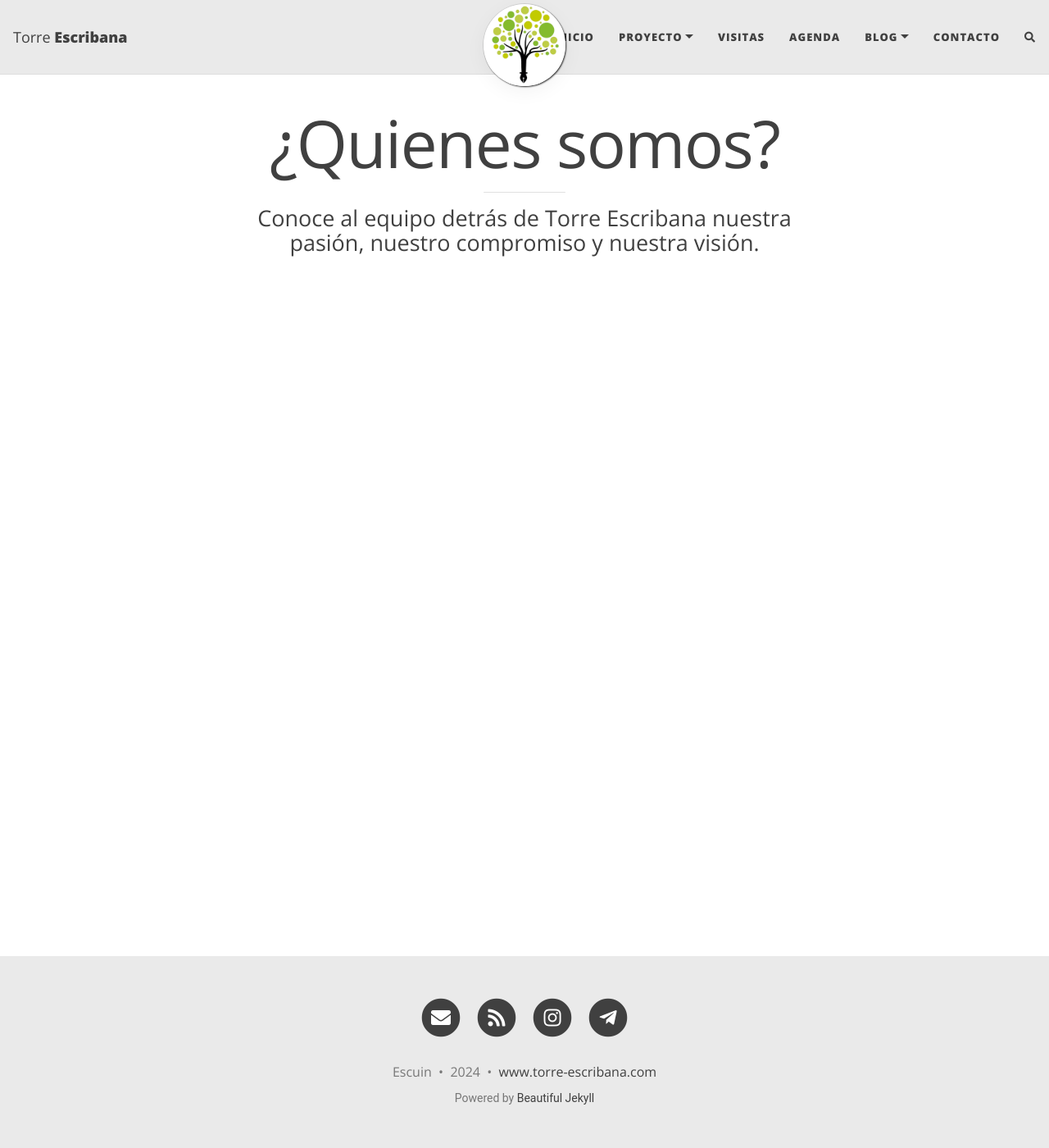
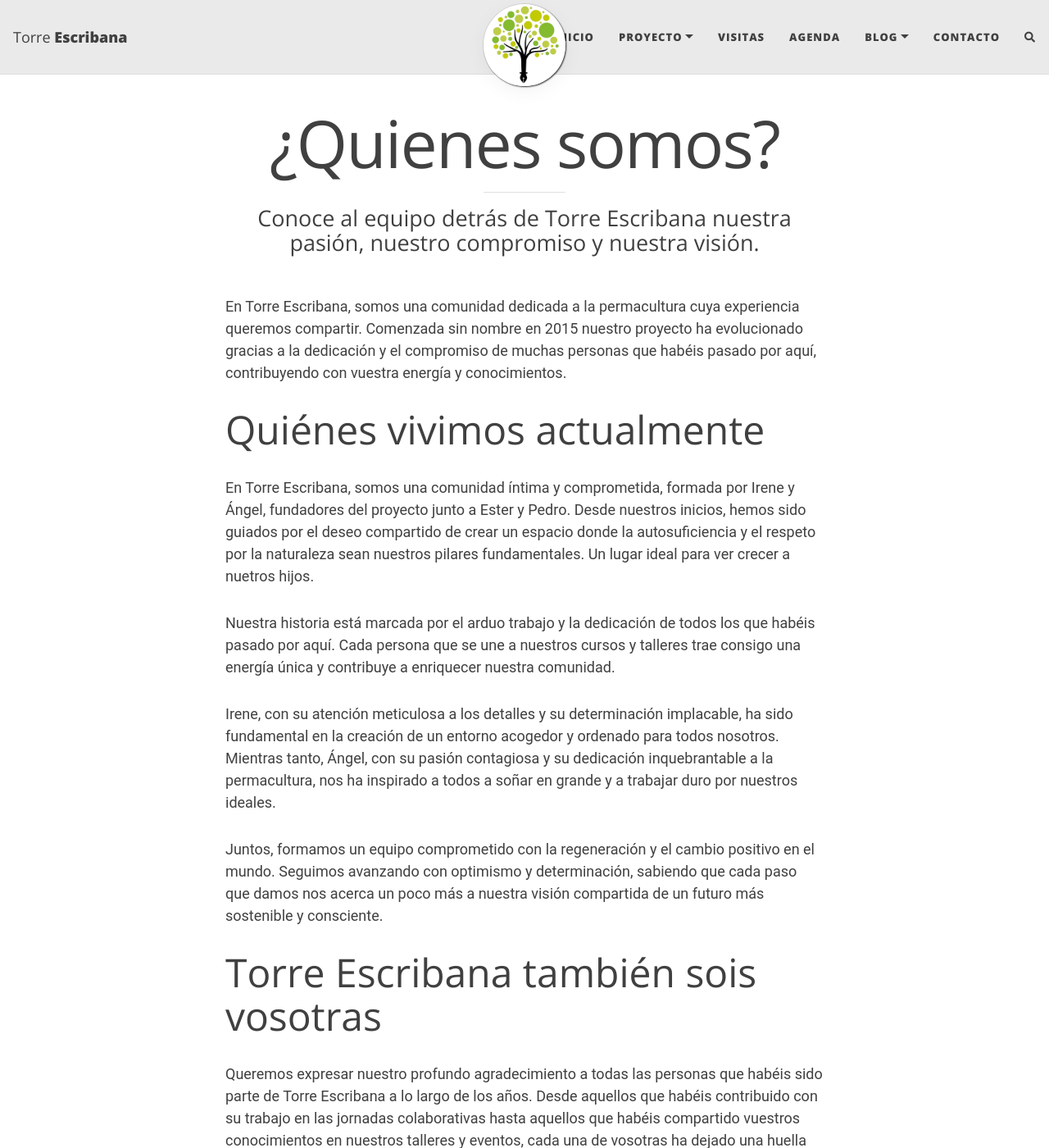
Before and after one commit to PermaculturaAragon/Web-TorreEscribana, a Jekyll site: the page built from nosotras.md, in a window 1280 px wide and 1400 px high. Shown: the whole window at 82% size. Built offline with Jekyll 4.4.1, drawn with Linux system fonts in a browser that asks for light colours; nearby versions of some CDN libraries; comment, search, counter and statistics services are not loaded; some of the changed text lies outside the part shown.

Commit message:
actualizado QUIENES SOMOS

```diff
--- a/nosotras.md
+++ b/nosotras.md
@@ -4,3 +4,30 @@
 subtitle: Conoce al equipo detrás de Torre Escribana nuestra pasión, nuestro compromiso y nuestra visión.
 permalink: /nosotras/
 ---
+
+En Torre Escribana, somos una comunidad dedicada a la permacultura cuya experiencia queremos compartir. Comenzada sin nombre en 2015 nuestro proyecto ha evolucionado gracias a la dedicación y el compromiso de muchas personas que habéis pasado por aquí, contribuyendo con vuestra energía y conocimientos.
+
+### Quiénes vivimos actualmente
+
+En Torre Escribana, somos una comunidad íntima y comprometida, formada por Irene y Ángel, fundadores del proyecto junto a Ester y Pedro. Desde nuestros inicios, hemos sido guiados por el deseo compartido de crear un espacio donde la autosuficiencia y el respeto por la naturaleza sean nuestros pilares fundamentales. Un lugar ideal para ver crecer a nuetros hijos.
+
+Nuestra historia está marcada por el arduo trabajo y la dedicación de todos los que habéis pasado por aquí. Cada persona que se une a nuestros cursos y talleres trae consigo una energía única y contribuye a enriquecer nuestra comunidad.
+
+Irene, con su atención meticulosa a los detalles y su determinación implacable, ha sido fundamental en la creación de un entorno acogedor y ordenado para todos nosotros. Mientras tanto, Ángel, con su pasión contagiosa y su dedicación inquebrantable a la permacultura, nos ha inspirado a todos a soñar en grande y a trabajar duro por nuestros ideales.
+
+Juntos, formamos un equipo comprometido con la regeneración y el cambio positivo en el mundo. Seguimos avanzando con optimismo y determinación, sabiendo que cada paso que damos nos acerca un poco más a nuestra visión compartida de un futuro más sostenible y consciente.
+
+
+### Torre Escribana también sois vosotras
+
+Queremos expresar nuestro profundo agradecimiento a todas las personas que habéis sido parte de Torre Escribana a lo largo de los años. Desde aquellos que habéis contribuido con su trabajo en las jornadas colaborativas hasta aquellos que habéis compartido vuestros conocimientos en nuestros talleres y eventos, cada una de vosotras ha dejado una huella imborrable en nuestra historia.
+
+Gracias por vuestra dedicación, vuestro apoyo y vuestro compromiso con la visión de Torre Escribana. Vuestra generosidad ha sido fundamental para el crecimiento y la evolución de nuestro proyecto, y esperamos seguir compartiendo este viaje juntas en el futuro.
+
+### A los que parten o partirán
+
+A lo largo de los años, Torre Escribana ha experimentado cambios significativos, reflejando la naturaleza dinámica y en constante evolución del proyecto. Entre estos cambios se encuentran las salidas de algunas personas que, por diversas razones, han decidido seguir diferentes caminos.
+
+Durante su tiempo en Torre Escribana, Carmen, Ester y Pedro han contribuido al proyecto con su energía, dejando una marca única en nuestra historia. Si bien apreciamos sus contribuciones, reconocemos que los proyectos y las circunstancias personales evolucionan con el tiempo, y que las decisiones individuales forman parte de ese proceso.
+
+Al despedirnos de quienes han elegido partir, damos la bienvenida a nuevas oportunidades y perspectivas que surgen en el camino. La comunidad de Torre Escribana continúa creciendo y cambiando, adaptándose a los desafíos y abrazando nuevas posibilidades mientras avanzamos hacia el futuro.
```
